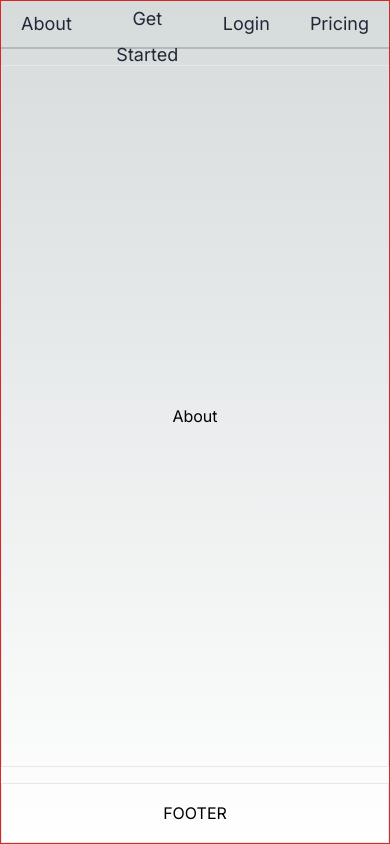
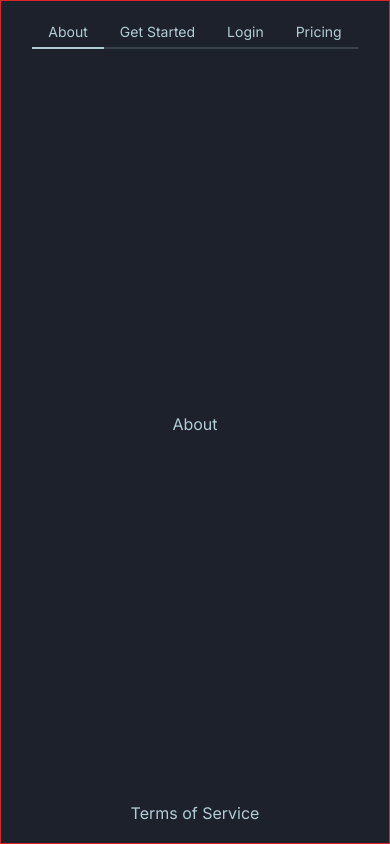
Before and after one commit to jefferytsummers/trpc_playground, a Next.js app: page / in a window 390 px wide. Built offline with nearby package versions, Linux system fonts and the light colour scheme.

Commit message:
[RESPONSIVE] - mobile, tablet, 16:9

```diff
--- /dev/null
+++ b/src/app/components/About.tsx
@@ -0,0 +1,9 @@
+import clsx from 'clsx';
+
+export const About = (): JSX.Element => {
+    return (
+        <>
+            About
+        </>
+    )
+}
--- a/src/app/components/Footer.tsx
+++ b/src/app/components/Footer.tsx
@@ -2,8 +2,8 @@ import clsx from 'clsx';
 
 export const Footer = (): JSX.Element => {
     return (
-        <div className={clsx('flex w-full h-16 items-center justify-center border')}>
-            <div>FOOTER</div>
+        <div className={clsx('flex w-full h-16 items-center justify-center')}>
+            <div>Terms of Service</div>
         </div>
     )
 }
--- a/src/app/components/Nav.tsx
+++ b/src/app/components/Nav.tsx
@@ -9,7 +9,7 @@ export const Nav =(): JSX.Element => {
     const [currentTab, setCurrentTab] = useState<TabName>('About');
     return (
         <div className={clsx('flex flex-col w-full h-full')}>
-            <NavRail setCurrentTab={setCurrentTab} />
+            <NavRail currentTab={currentTab} setCurrentTab={setCurrentTab} />
             <NavContent currentTab={currentTab} />
         </div>
     )
--- a/src/app/components/NavContent.tsx
+++ b/src/app/components/NavContent.tsx
@@ -1,10 +1,22 @@
 import clsx from 'clsx';
 import { TabName } from '../types';
+import { About } from './About';
 
 export const NavContent = ({ currentTab }: { currentTab: TabName }): JSX.Element => {
     return (
-        <div className={clsx('flex h-full my-4 border justify-center items-center')}>
-            <div>{currentTab}</div>
+        <div className={clsx('flex h-full my-4 justify-center items-center')}>
+            {currentTab === 'About' && (
+                <About />
+            )}
+            {currentTab === 'Get Started' && (
+                <div>{currentTab}</div>
+            )}
+            {currentTab === 'Login' && (
+                <div>{currentTab}</div>
+            )}
+            {currentTab === 'Pricing' && (
+                <div>{currentTab}</div>
+            )}
         </div>
     )
 }
--- a/src/app/components/NavRail.tsx
+++ b/src/app/components/NavRail.tsx
@@ -2,18 +2,18 @@ import { TabName } from '../types';
 
 const tabNames: TabName[] = ['About', 'Get Started', 'Login', 'Pricing'];
 
-const NavTab = ({ label, setCurrentTab }: { label: TabName, setCurrentTab: (tabName: TabName) => void }): JSX.Element => {
+const NavTab = ({ checked, label, setCurrentTab }: { checked: boolean, label: TabName, setCurrentTab: (tabName: TabName) => void }): JSX.Element => {
     return (
         <>
-            <input type="radio" name="nav_tabs" role="tab" className="tab" aria-label={label} onClick={() => setCurrentTab(label)} />
+            <input checked={checked} type="radio" name="nav_tabs" role="tab" className="tab" aria-label={label} onClick={() => setCurrentTab(label)} />
         </>
     )
 }
 
-export const NavRail = ({ setCurrentTab }: { setCurrentTab: (tabName: TabName) => void }): JSX.Element => {
+export const NavRail = ({ currentTab, setCurrentTab }: { currentTab: TabName, setCurrentTab: (tabName: TabName) => void }): JSX.Element => {
     return (
-        <div role="tablist" className="mx-auto tabs tabs-bordered tabs-lg">
-            {tabNames.map((tabName) => (<NavTab label={tabName} setCurrentTab={setCurrentTab}/>))}
+        <div role="tablist" className="mx-auto my-4 tabs tabs-bordered sm:tabs-lg">
+            {tabNames.map((tabName) => (<NavTab label={tabName} setCurrentTab={setCurrentTab} checked={tabName === currentTab}/>))}
         </div>
     )
 }
--- a/src/app/globals.css
+++ b/src/app/globals.css
@@ -18,11 +18,7 @@
 
 body {
   color: rgb(var(--foreground-rgb));
-  background: linear-gradient(
-      to bottom,
-      transparent,
-      rgb(var(--background-end-rgb))
-    )
+  background:
     rgb(var(--background-start-rgb));
 }
 
--- a/src/app/layout.tsx
+++ b/src/app/layout.tsx
@@ -18,7 +18,7 @@ export default function RootLayout({
 }>) {
   return (
     <html lang="en">
-      <body className={clsx([inter.className, "h-screen w-screen"])}>{children}</body>
+      <body className={clsx([inter.className, "h-screen w-screen text-neutral-content bg-neutral"])}>{children}</body>
     </html>
   );
 }
--- a/tailwind.config.ts
+++ b/tailwind.config.ts
@@ -16,5 +16,14 @@ const config: Config = {
     },
   },
   plugins: [require('daisyui')],
+  daisyui: {
+    themes: ['dim'], // false: only light + dark | true: all themes | array: specific themes like this ["light", "dark", "cupcake"]
+    base: true, // applies background color and foreground color for root element by default
+    styled: true, // include daisyUI colors and design decisions for all components
+    utils: true, // adds responsive and modifier utility classes
+    prefix: "", // prefix for daisyUI classnames (components, modifiers and responsive class names. Not colors)
+    logs: true, // Shows info about daisyUI version and used config in the console when building your CSS
+    themeRoot: ":root", // The element that receives theme color CSS variables
+  },
 };
 export default config;
```
